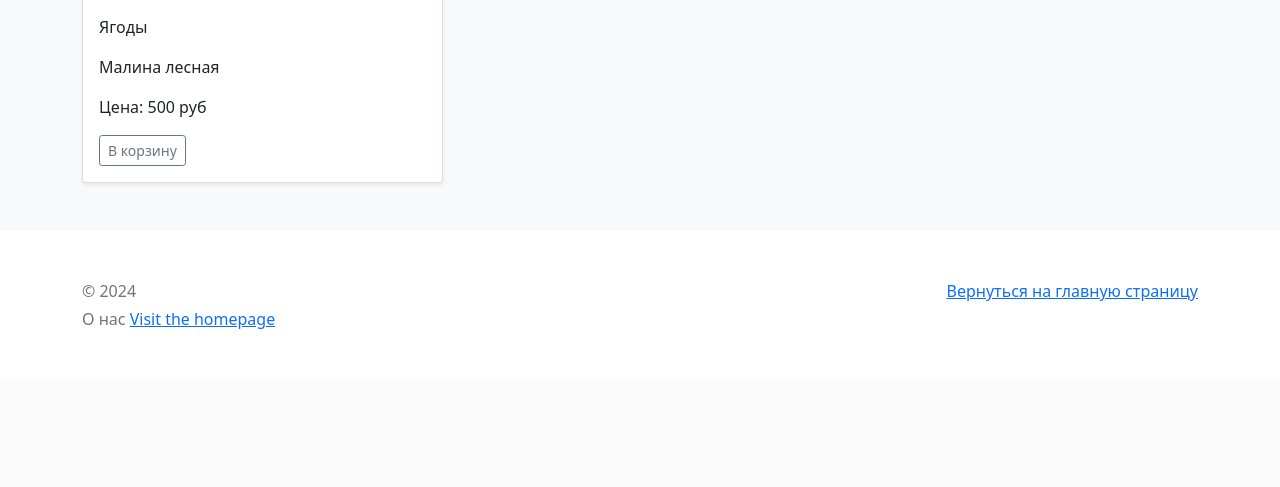
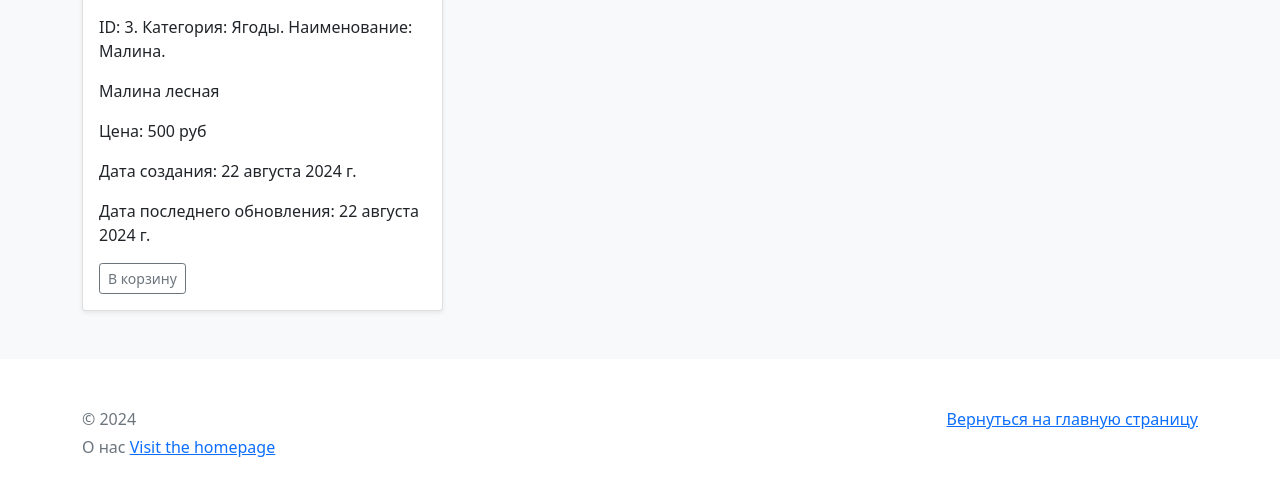
Before and after one commit to AleksaGold/Online_store, a Django app: page /products/3/ in a window 1280 px wide. Shown: the part 769-1256 px from the top of the page. Before the commit the page ends 1098 px from the top, so only its background shows below. Run offline with Django 5.2, Linux system fonts and the light colour scheme; data comes from the database, SQL or seed files in the repository; some libraries are stand-ins or nearby versions.

Commit message:
на страницу с товаром добавлена вся информация о товаре

```diff
--- a/catalog/templates/main/product_detail.html
+++ b/catalog/templates/main/product_detail.html
@@ -9,9 +9,11 @@
           <div class="card shadow-sm">
             <img src="{{ product.photo | media_filter }}">
             <div class="card-body">
-              <p class="card-text">{{ product.category }}</p>
+              <p class="card-text">ID: {{ product.pk }}. Категория: {{ product.category }}. Наименование: {{ product.name }}.</p>
               <p class="card-text">{{ product.description | truncatechars:100 }}</p>
               <p class="card-text"> Цена: {{ product.price }} руб </p>
+              <p class="card-text"> Дата создания: {{ product.created_at }}</p>
+              <p class="card-text"> Дата последнего обновления: {{ product.updated_at }}</p>
               <div class="d-flex justify-content-between align-items-center">
                 <div class="btn-group">
                   <button type="button" class="btn btn-sm btn-outline-secondary">В корзину</button>
```
